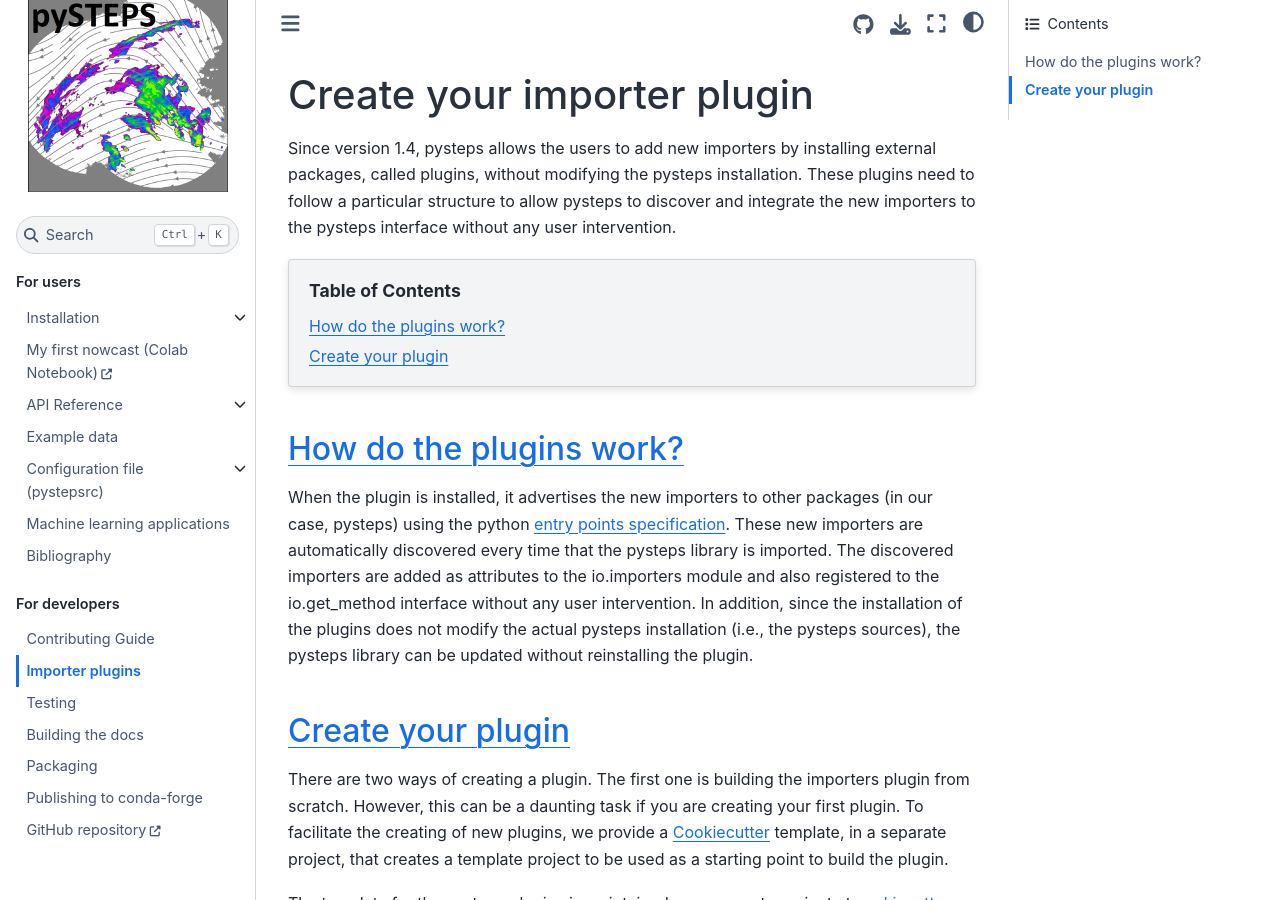
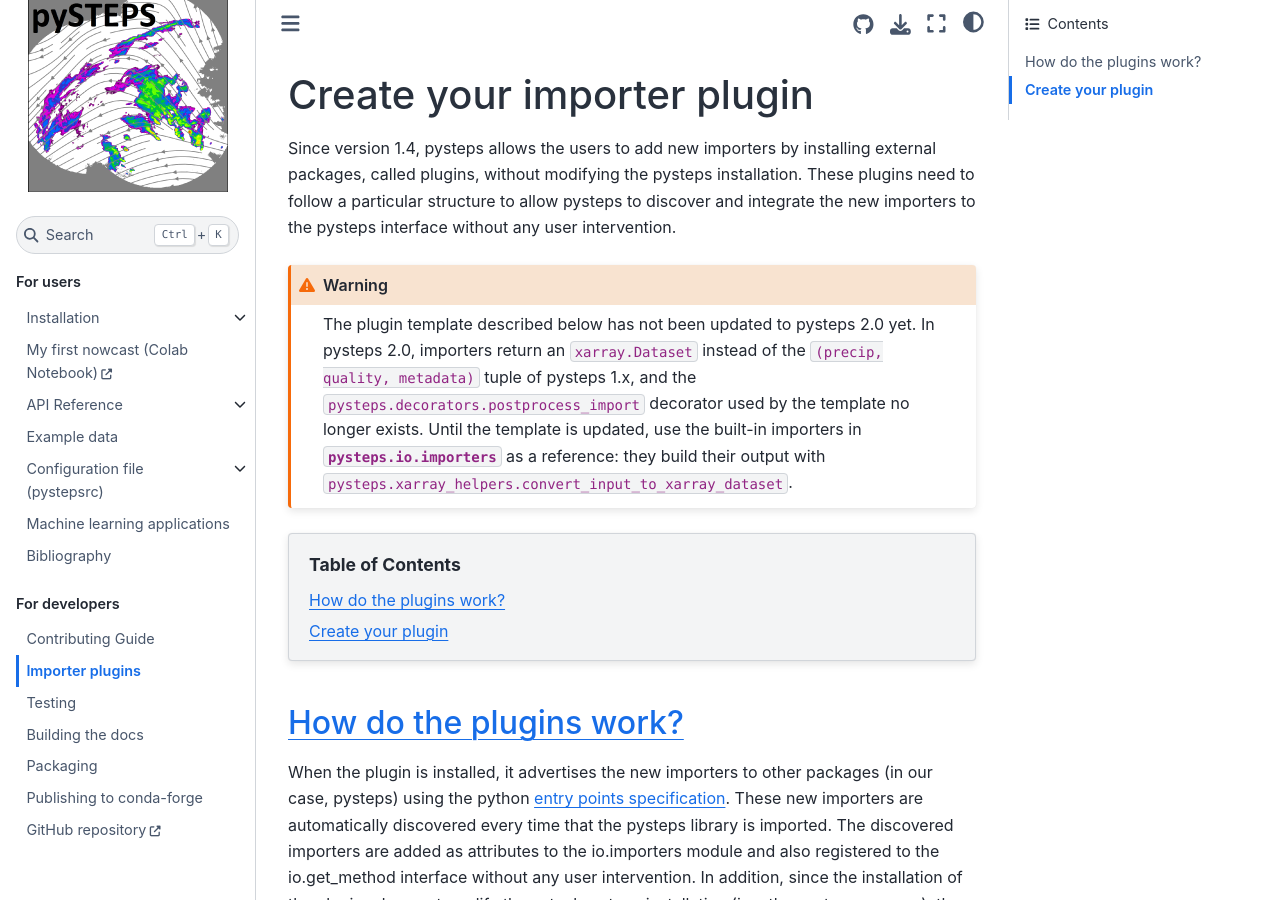
Before and after one commit to pySTEPS/pysteps, a Sphinx documentation site: the page built from doc/source/developer_guide/importer_plugins.rst, in a window 1280 px wide and 900 px high. Built offline with Sphinx 7.4.7 and the Sphinx Book theme 1.1.4, drawn with Linux system fonts in a browser that asks for light colours; pages that are not in the unit, such as notebooks, are missing from menus.

Commit message:
Add warning on importer plugin page.

```diff
--- a/doc/source/developer_guide/importer_plugins.rst
+++ b/doc/source/developer_guide/importer_plugins.rst
@@ -8,6 +8,15 @@ Since version 1.4, pysteps allows the users to add new importers by installing e
 packages, called plugins, without modifying the pysteps installation. These plugins need
 to follow a particular structure to allow pysteps to discover and integrate the new
 importers to the pysteps interface without any user intervention.
+
+.. warning::
+    The plugin template described below has not been updated to pysteps 2.0 yet.
+    In pysteps 2.0, importers return an ``xarray.Dataset`` instead of the
+    ``(precip, quality, metadata)`` tuple of pysteps 1.x, and the
+    ``pysteps.decorators.postprocess_import`` decorator used by the template no
+    longer exists. Until the template is updated, use the built-in importers in
+    :mod:`pysteps.io.importers` as a reference: they build their output with
+    ``pysteps.xarray_helpers.convert_input_to_xarray_dataset``.
 
 .. contents:: Table of Contents
     :local:
```
